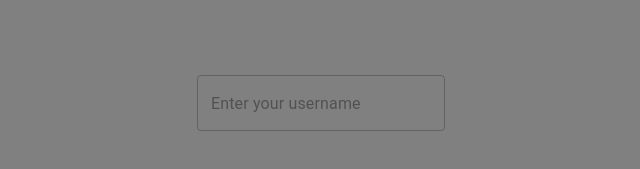
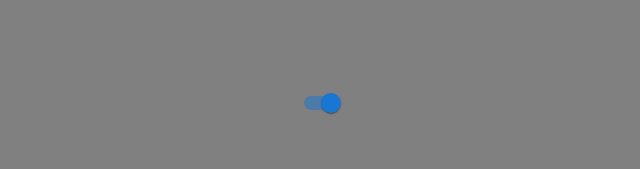
Before and after one commit to IconoTC/Pruebas-Unitarias-BBVA, a React (Vite) app: page / in a window 1280 px wide. Shown: the part 305-474 px from the top of the page, without its empty margins (319-959 px from the left). Built offline with nearby package versions, Linux system fonts and the light colour scheme.

Commit message:
render switch with state changes correctly with comments

```diff
--- a/src/App.jsx
+++ b/src/App.jsx
@@ -1,5 +1,6 @@
 // import { Button } from "@mui/material"
-import { TextField } from "@mui/material"
+// import { TextField } from "@mui/material"
+import { Switch } from "@mui/material"
 // import { Select } from "./components/Select";
 // import { Home } from "./pages/Home";
 // import ProductList from "./pages/ProductList";
@@ -20,7 +21,8 @@ const App = () => {
   return (
     <div className="full-height flex-center">
       {/* <Button disabled>Click me</Button> */}
-      <TextField placeholder="Enter your username" />
+      {/* <TextField placeholder="Enter your username" /> */}
+      <Switch checked={true} />
       {/* <Select options={mockedOptions} value={'mocked-option-1'}/> */}
       {/* <Home/> */}
       {/* <ProductList /> */}
```
Also changed, not shown: 1 other file (tests, documents, lock files or other folders).
